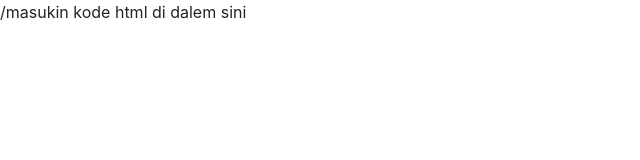
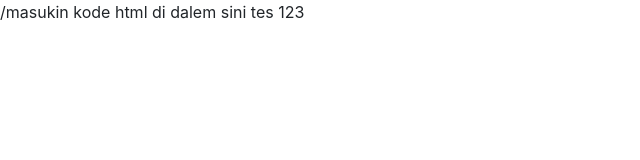
Before and after one commit to Andri450/AnyThinkz, a Nuxt app: page /nama in a window 1280 px wide. Shown: the top 160 px of the page, without its empty margins (0-640 px from the left). Built offline with nearby package versions, Linux system fonts and the light colour scheme.

Commit message:
tes commit 1

```diff
--- a/pages/nama.vue
+++ b/pages/nama.vue
@@ -1,6 +1,7 @@
 <template>
   <div>
     /masukin kode html di dalem sini
+    tes 123
   </div>
 </template>
 
```
Also changed, not shown: 1 other file (tests, documents, lock files or other folders).
